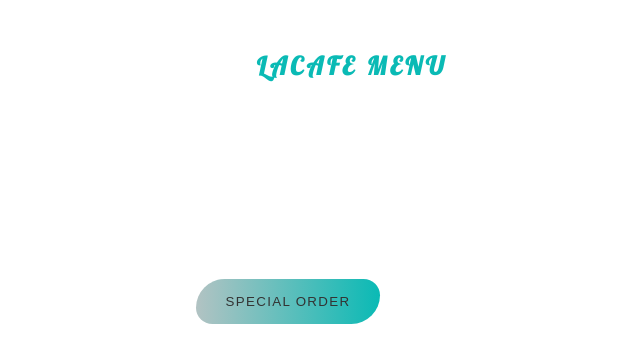
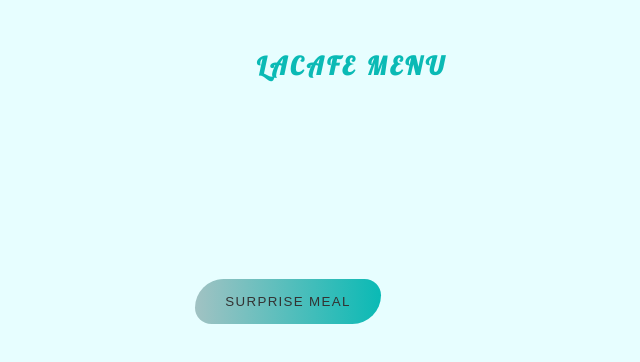
Before and after one commit to NjeriMuchiri/button-app, a React (Create React App) app: page / in a window 1280 px wide. Shown: the top 362 px of the page, without its empty margins (288-928 px from the left). Built offline with nearby package versions, Linux system fonts and the light colour scheme; a web font is replaced by a local one.

Commit message:
Changed the codes around

```diff
--- a/package.json
+++ b/package.json
@@ -10,6 +10,7 @@
     "axios": "^0.26.0",
     "react": "^17.0.2",
     "react-dom": "^17.0.2",
+    "react-icons": "^4.3.1",
     "react-router-dom": "^6.2.2",
     "react-scripts": "5.0.0",
     "styled-components": "^5.3.3",
--- a/src/App.css
+++ b/src/App.css
@@ -3,7 +3,7 @@
   margin:0;
   padding:0;
   box-sizing: border-box;
-
+  background: #e7feff;
 }
 .section-menu{
    min-height:50vh;
@@ -26,17 +26,29 @@
   font-size: 25px;
 }
 .image-sect{
-  max-height:300px;
+  max-height:170px;
   object-fit: contain;
   display: block;
   border-radius: 20px;
+  margin-left:50px;
   /* width:100%; */
 }
+.foods{
+  color:#008b8b;
+  font-size: 0.7rem;
+  letter-spacing: 0.2em;
+  text-align: center;
+  padding-bottom:5px;
+  font-family:'Comfortaa',cursive;
+  text-transform: uppercase;
+  font-weight:800;
+}
 .text-abt{
+  margin-left: 15px;
   padding-top:5px;
   max-width:45rem;
-  line-height:1.5;
-  font-size:1.0rem;
+  line-height:1.3;
+  font-size:0.9rem;
   font-weight:500;
   max-width:360px;
   height:80px;
--- a/src/Pages/Container.js
+++ b/src/Pages/Container.js
@@ -9,11 +9,12 @@ const ButtonContainer = () =>{
 
 
      const handleChange =(e) =>{
+        //  setBtn(e.target.value)
          e.preventDefault();
-         setBtn(menuData[Math.floor(Math.random() * menuData.length - 1)]);
-          setMenu(menuData.map((item) =>item))
+          setBtn(menuData.map((item) =>item));
+          setMenu(menuData[Math.floor(Math.random() * menuData.length - 1)]);
       }
-     console.log(menuData);
+     console.log(menu);
 
 return(
     <>
@@ -21,8 +22,9 @@ return(
       <h3>LaCafe Menu</h3>
     </div>
     <div className="section-menu">
- { btn !== 0 && menu.map(item =>(
+ {menu.length !== 0 && btn.map(item =>(
      <article className="menu-place" key = {item.id}>
+         <h1 className="foods">{item.category}</h1>
      <img className="image-sect"
      src={item.image}
      alt={item.category}
@@ -30,8 +32,7 @@ return(
      <p className="text-abt">{item.text}</p>
      </article>
  ))}
-
-            <button className="button-btn" type="button" onClick={handleChange}>Special Order</button>
+            <button className="button-btn" type="button" onClick={handleChange}>Surprise Meal</button>
 </div>
     </>
 )
```
Also changed, not shown: 1 other file (tests, documents, lock files or other folders).
